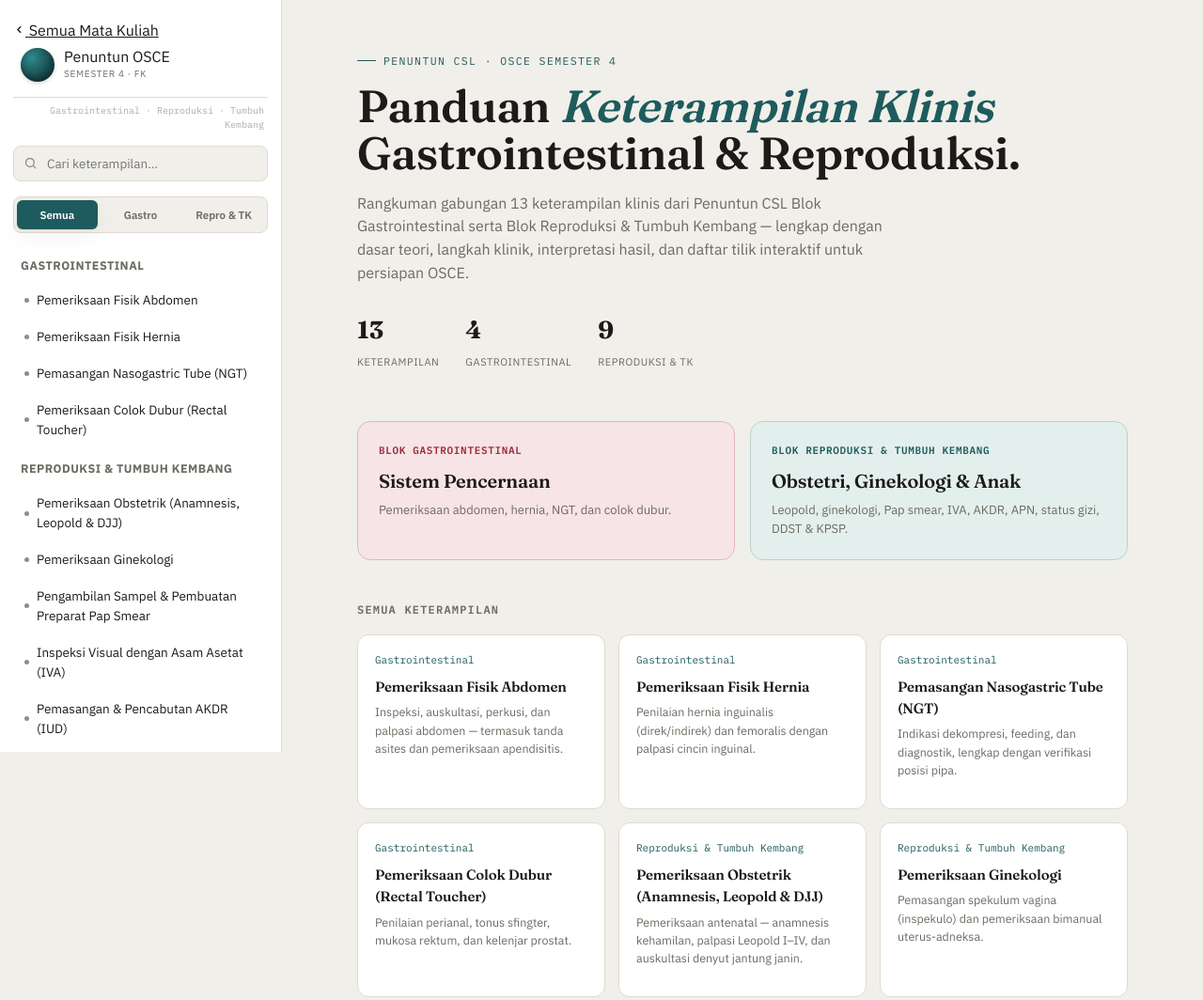
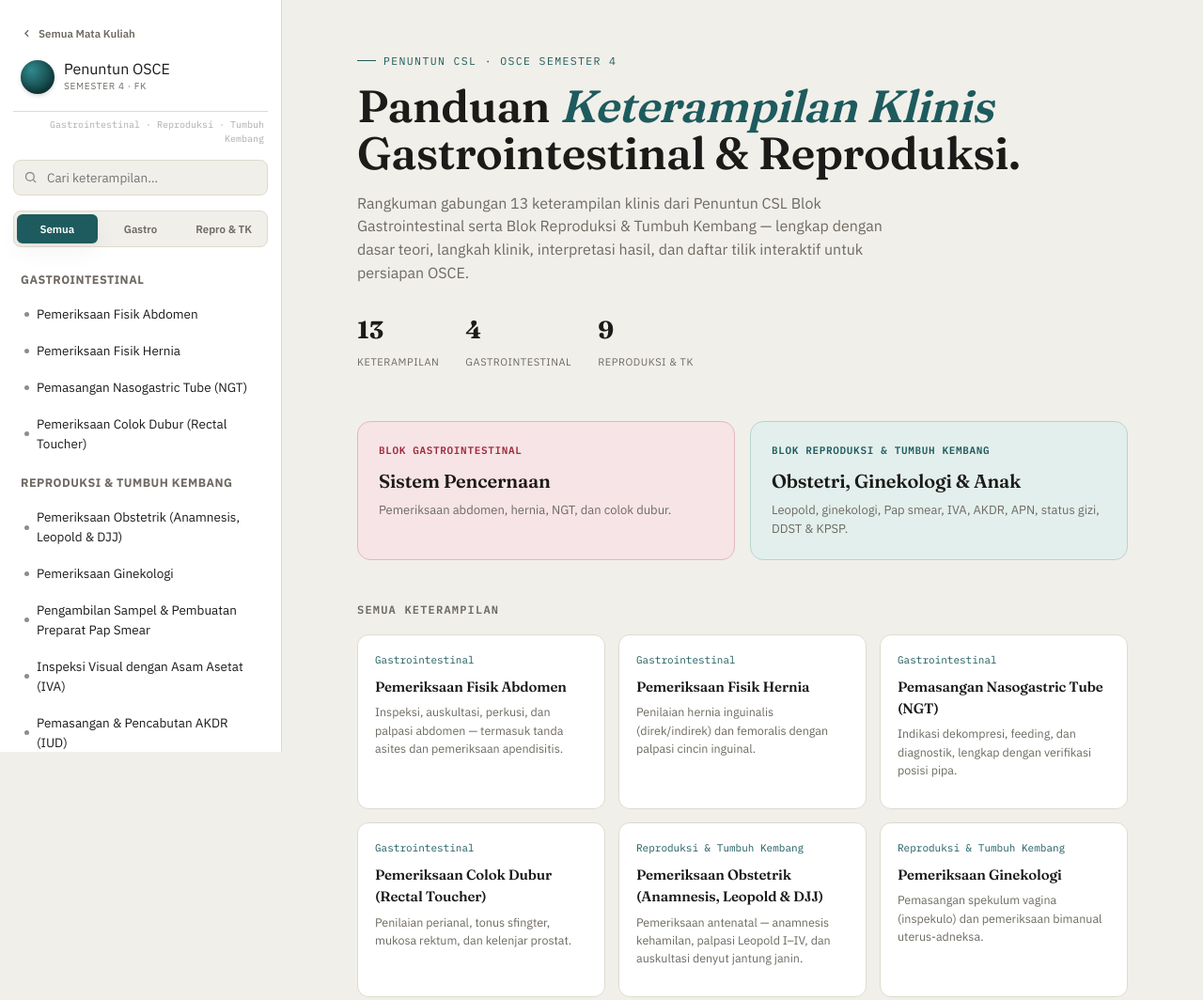
Before and after one commit to Naruxhz/Eric-s-learning-materials, a plain HTML site: page csl-sem4/index.html in a window 1280 px wide. Shown: the top 1064 px of the page at 94% size. Drawn offline with Linux system fonts and the light colour scheme.

Commit message:
Update index.html

```diff
--- a/csl-sem4/index.html
+++ b/csl-sem4/index.html
@@ -40,7 +40,22 @@ button{font-family:inherit;}
 /* Sidebar */
 #sidebar{width:300px;flex-shrink:0;background:var(--bg-panel);border-right:1px solid var(--line);height:100vh;position:sticky;top:0;overflow-y:auto;padding:20px 14px 40px;}
 .sb-brand{display:flex; align-items:center; gap:10px;padding:6px 8px 16px;border-bottom:1px solid var(--line);margin-bottom:14px;cursor:pointer;transition:opacity .15s ease;}
+.sb-brand{
+  display:flex; align-items:center; gap:10px;
+  padding:6px 8px 18px;
+  border-bottom:1px solid var(--line);
+  margin-bottom:14px;
+  transition:opacity .15s ease;
+}
 .sb-brand:hover{opacity:0.7;}
+.back-home-link{
+  display:flex; align-items:center; gap:6px;
+  font-size:11.5px; color:var(--muted); font-weight:600;
+  padding:7px 8px; margin-bottom:6px; border-radius:7px;
+  cursor:pointer; text-decoration:none; width:fit-content;
+}
+.back-home-link:hover{background:var(--bg); color:var(--red-deep);}
+.back-home-link svg{flex-shrink:0;}
 .sb-brand .cell{width:36px;height:36px;border-radius:50%;background:radial-gradient(circle at 32% 30%, #2f8a8d, var(--teal-deep) 70%);box-shadow: inset 0 -3px 6px rgba(0,0,0,0.25), 0 2px 4px rgba(0,0,0,0.15);flex-shrink:0;}
 .sb-brand .t1{font-size:16px; line-height:1.15;}
 .sb-brand .t2{font-size:10px; letter-spacing:0.07em; text-transform:uppercase; color:var(--muted); margin-top:2px;}
```
